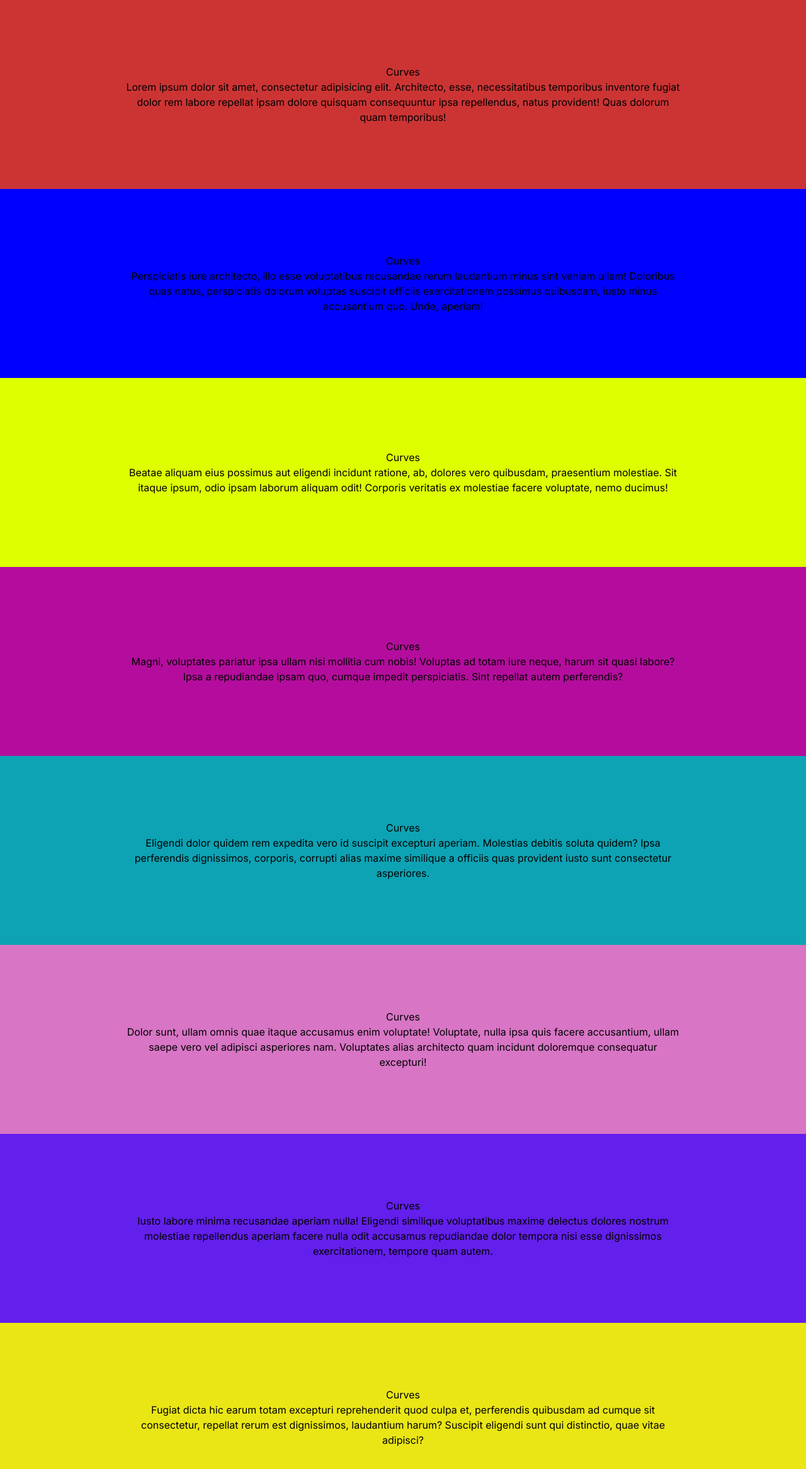
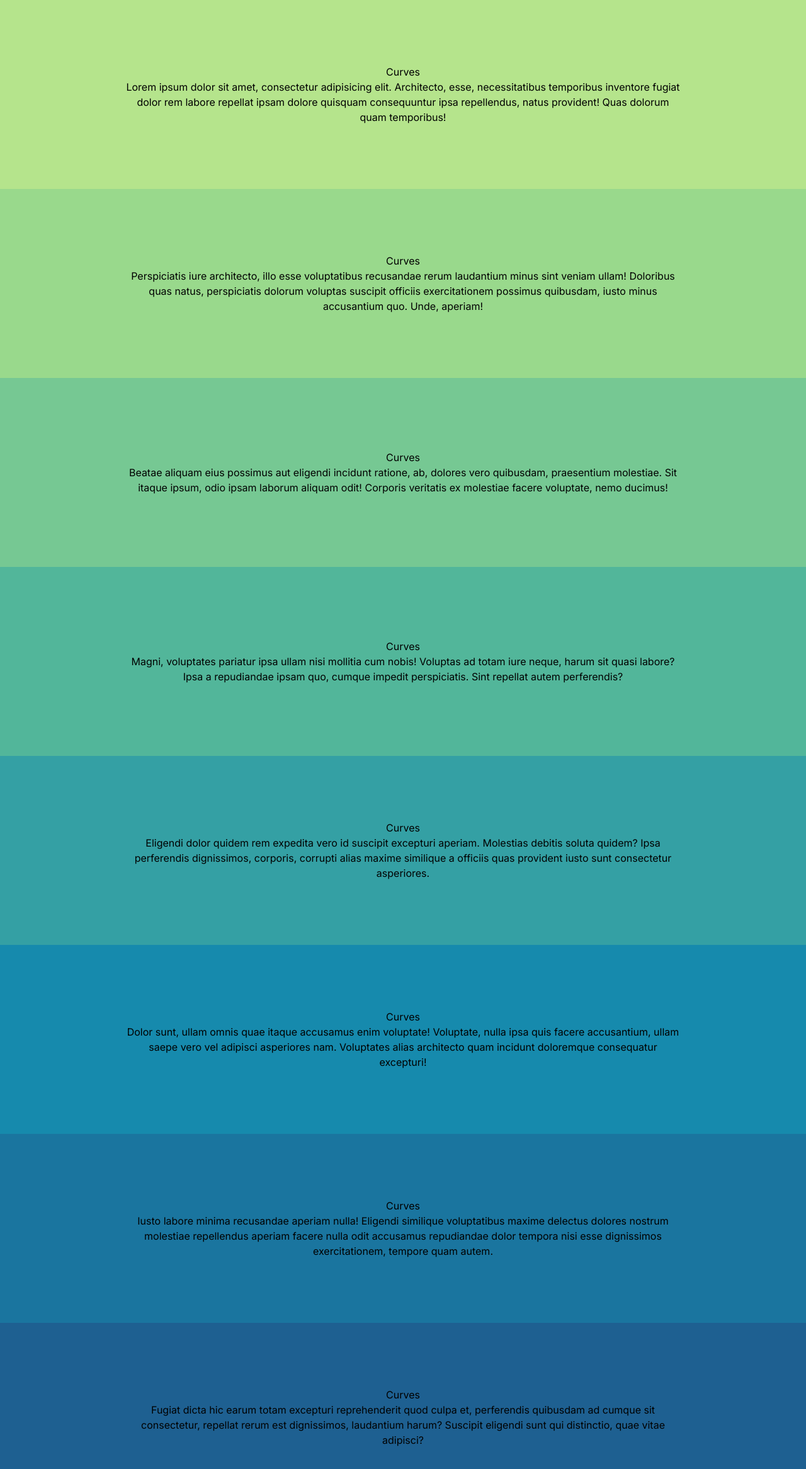
Before and after one commit to booi-dev/shokesu, a Next.js app: page /curve-sections in a window 1280 px wide. Shown: the top 2332 px of the page at 63% size. Built offline with nearby package versions, Linux system fonts and the light colour scheme.

Commit message:
Change colors

```diff
--- a/src/app/curve-sections/styles.css
+++ b/src/app/curve-sections/styles.css
@@ -12,6 +12,7 @@
   height: 300px;
   background-color: teal;
   padding: 2rem;
+  color: black;
 }
 
 .curve-sections section p {
@@ -20,39 +21,33 @@
 }
 
 .curve-sections section:nth-child(1) {
-  background-color: rgb(204, 52, 52);
+  background-color: #b5e48c;
 }
 
 .curve-sections section:nth-child(2) {
-  background-color: blue;
+  background-color: #99d98c;
 }
 
 .curve-sections section:nth-child(3) {
-  background-color: rgb(221, 255, 0);
-  color: black;
+  background-color: #76c893;
 }
 
 .curve-sections section:nth-child(4) {
-  background-color: rgb(180, 13, 157);
-  color: black;
+  background-color: #52b69a;
 }
 
 .curve-sections section:nth-child(5) {
-  background-color: rgb(13, 163, 180);
-  color: black;
+  background-color: #34a0a4;
 }
 
 .curve-sections section:nth-child(6) {
-  background-color: rgb(216, 117, 197);
-  color: black;
+  background-color: #168aad;
 }
 
 .curve-sections section:nth-child(7) {
-  background-color: rgb(99, 31, 235);
-  color: black;
+  background-color: #1a759f;
 }
 
 .curve-sections section:nth-child(8) {
-  background-color: rgb(234, 230, 21);
-  color: black;
+  background-color: #1e6091;
 }
```
